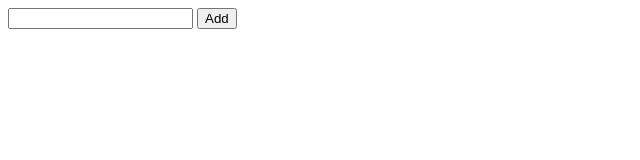
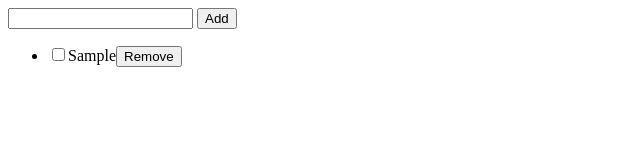
Before and after one commit to ju-nmd2023/fop-todo-list-tade23xu, a plain HTML site: page index.html in a window 1280 px wide. Both pictures are taken after typing "Sample" into the empty fields and a click on the button "Add". Shown: the whole page, without its empty margins (0-640 px from the left). Drawn offline with Linux system fonts and the light colour scheme.

Commit message:
local storage, checkbox and remove button prototype

```diff
--- a/index.html
+++ b/index.html
@@ -3,11 +3,13 @@
   <head>
     <meta charset="UTF-8" />
     <meta name="viewport" content="width=device-width, initial-scale=1.0" />
-    <title>Document</title>
-    <script src="storage.js"></script>
+    <title>To-Do List Planner</title>
   </head>
   <body>
     <input type="text" id="ToDoInput" />
     <button id="addbutton">Add</button>
+    <ul id="planner"></ul>
+
+    <script src="storage.js"></script>
   </body>
 </html>
--- a/storage.js
+++ b/storage.js
@@ -1,12 +1,67 @@
 function clickHandler() {
   const inputElement = document.getElementById("ToDoInput");
-  const value = inputElement.value;
+  const value = inputElement.value.trim();
 
-  inputElement.value = "";
+  if (value !== "") {
+    const tasks = JSON.parse(localStorage.getItem("tasks")) || [];
+
+    tasks.push({ task: value, done: false });
+
+    localStorage.setItem("tasks", JSON.stringify(tasks));
+
+    inputElement.value = "";
+
+    displayTasks();
+  } else {
+    alert("Please enter a task.");
+  }
+}
+
+function displayTasks() {
+  const tasks = JSON.parse(localStorage.getItem("tasks")) || [];
+
+  const planner = document.getElementById("planner");
+
+  planner.innerHTML = "";
+
+  tasks.forEach((task, index) => {
+    const listItem = document.createElement("li");
+    const checkbox = document.createElement("input");
+    checkbox.type = "checkbox";
+    checkbox.checked = task.done;
+    checkbox.addEventListener("change", () => {
+      tasks[index].done = checkbox.checked;
+      localStorage.setItem("tasks", JSON.stringify(tasks));
+      displayTasks(); // Refresh the task list
+    });
+
+    const label = document.createElement("label");
+    label.textContent = task.task;
+
+    if (task.done) {
+      label.style.textDecoration = "line-through";
+    }
+
+    const removeButton = document.createElement("button");
+    removeButton.textContent = "Remove";
+    removeButton.addEventListener("click", () => {
+      tasks.splice(index, 1);
+      localStorage.setItem("tasks", JSON.stringify(tasks));
+      displayTasks(); // Refresh the task list
+    });
+
+    listItem.appendChild(checkbox);
+    listItem.appendChild(label);
+    listItem.appendChild(removeButton);
+    planner.appendChild(listItem);
+  });
 }
 
 function loadHandler() {
   const button = document.getElementById("addbutton");
   button.addEventListener("click", clickHandler);
+
+  displayTasks();
 }
+
 window.addEventListener("load", loadHandler);
```
